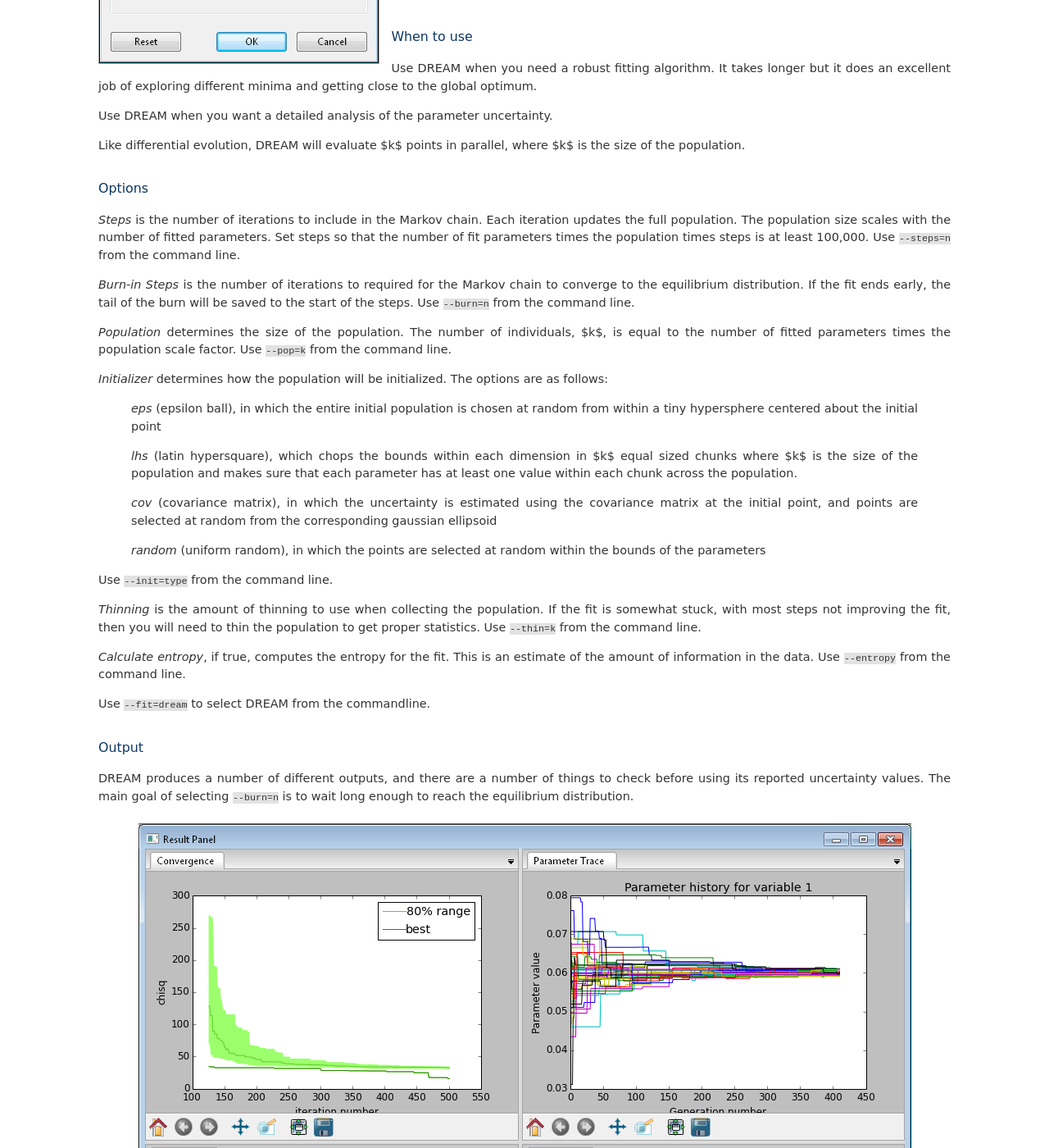
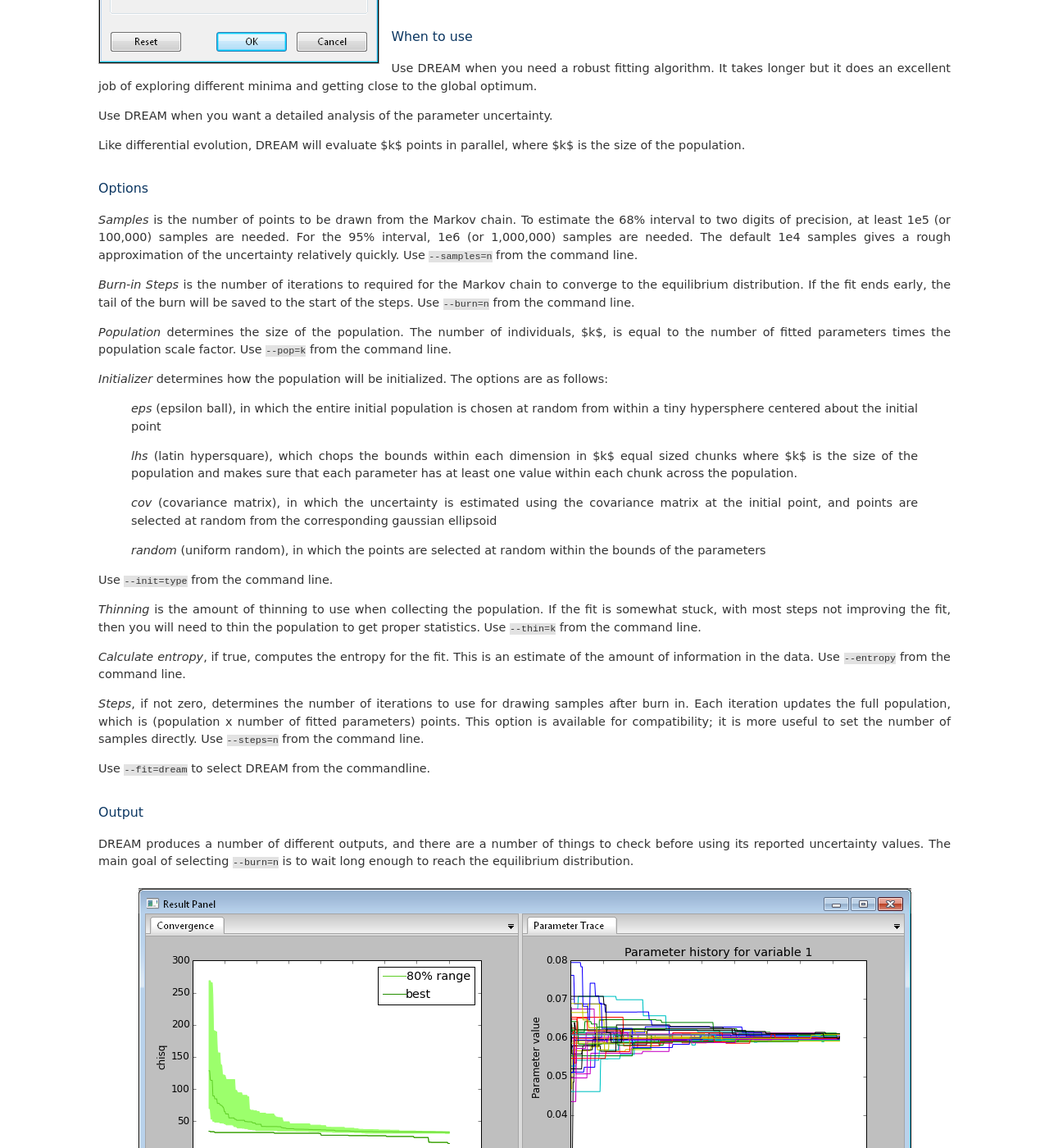
Before and after one commit to bumps/bumps, a Sphinx documentation site: the page built from doc/guide/optimizer.rst, in a window 1280 px wide and 1400 px high, scrolled down 5391 px. Shown: the whole window at 82% size. Built offline with Sphinx 7.4.7, drawn with Linux system fonts in a browser that asks for light colours; pages that are not in the unit, such as notebooks, are missing from menus.

Commit message:
allow dream draws to be specified with --samples rather than --steps

```diff
--- a/doc/guide/fitting.rst
+++ b/doc/guide/fitting.rst
@@ -118,7 +118,7 @@ points can be used to estimate uncertainty on parameters.
 
 A common command line for running DREAM is::
 
-   bumps --fit=dream --burn=1000 --steps=1000 --init=cov --parallel --pars=T1/model.par model.py --store=T2
+   bumps --fit=dream --burn=1000 --samples=1e5 --init=cov --parallel --pars=T1/model.par model.py --store=T2
 
 
 Bayesian uncertainty analysis is described in the GUM Supplement 1,[8]
@@ -137,7 +137,7 @@ example, $24.9(28)$ is $24.9 \pm 2.8$.  Median is the best value in the
 distribution.  Best is the best value ever seen.  The 68% and 95%
 intervals are the shortest intervals that contain 68% and 95% of
 the points respectively.  In order to report 2 digits of precision on
-the 95% interval, approximately 1000000 draws from the distribution
+the 95% interval, approximately 1000000 samples drawn from the distribution
 are required, or steps = 1000000/(#parameters  #pop).  The 68% interval
 will require fewer draws, though how many has not yet been determined.
 
@@ -415,7 +415,7 @@ on the fitting problem.
 Parallel tempering is run like dream, but with optional temperature
 controls::
 
-   bumps --fit=dream --burn=1000 --steps=1000 --init=cov --parallel --pars=T1/model.par model.py --store=T2
+   bumps --fit=dream --burn=1000 --samples=1e5 --init=cov --parallel --pars=T1/model.par model.py --store=T2
 
 Parallel tempering does not yet generate the uncertainty plots provided
 by DREAM.  The state is retained along the temperature for each point,
--- a/doc/guide/optimizer.rst
+++ b/doc/guide/optimizer.rst
@@ -407,11 +407,12 @@ where $k$ is the size of the population.
 Options
 -------
 
-*Steps* is the number of iterations to include in the Markov
-chain.  Each iteration updates the full population.  The population size
-scales with the number of fitted parameters.  Set steps so that the
-number of fit parameters times the population times steps is at least
-100,000.  Use ``--steps=n`` from the command line.
+*Samples* is the number of points to be drawn from the Markov chain.
+To estimate the 68% interval to two digits of precision, at least
+1e5 (or 100,000) samples are needed.  For the 95% interval, 1e6
+(or 1,000,000) samples are needed.  The default 1e4 samples
+gives a rough approximation of the uncertainty relatively quickly.
+Use ``--samples=n`` from the command line.
 
 *Burn-in Steps* is the number of iterations to required for the Markov
 chain to converge to the equilibrium distribution.  If the fit ends
@@ -451,6 +452,12 @@ statistics.  Use ``--thin=k`` from the command line.
 *Calculate entropy*, if true, computes the entropy for the fit.  This is
 an estimate of the amount of information in the data.  Use ``--entropy``
 from the command line.
+
+*Steps*, if not zero, determines the number of iterations to use for
+drawing samples after burn in. Each iteration updates the full population,
+which is (population x number of fitted parameters) points. This option
+is available for compatibility; it is more useful to set the number of
+samples directly.  Use ``--steps=n`` from the command line.
 
 Use ``--fit=dream`` to select DREAM from the commandline.
 
```
Also changed, not shown: 3 other files.
